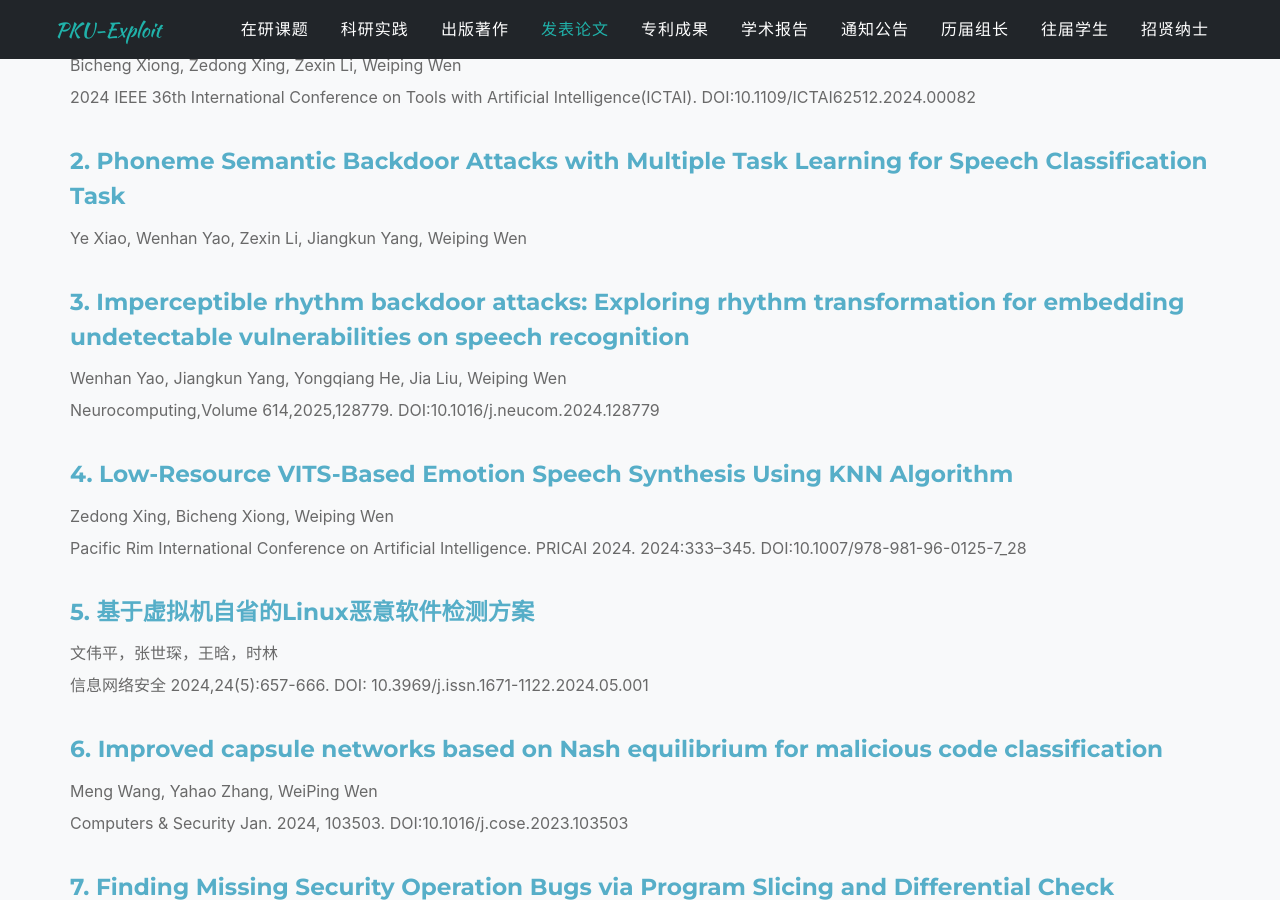
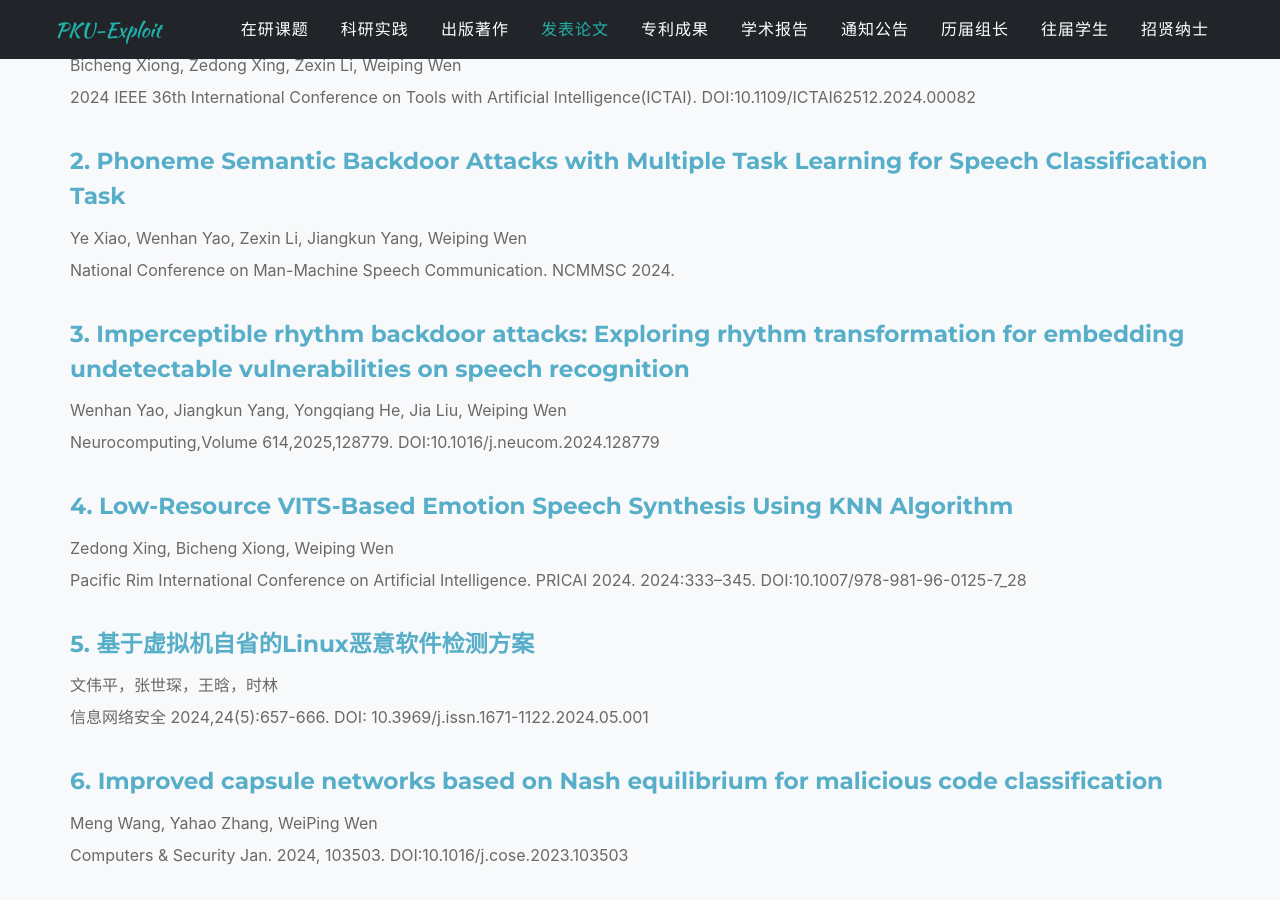
Before and after one commit to xxycfhb/xxycfhb.github.io, a Jekyll site: the page built from pages/paper.html, in a window 1280 px wide and 900 px high, scrolled down 401 px. Built offline with Jekyll 4.4.1, drawn with Linux system fonts in a browser that asks for light colours; some web fonts are replaced.

Commit message:
Update sitetext.yml

```diff
--- a/_data/sitetext.yml
+++ b/_data/sitetext.yml
@@ -1103,7 +1103,7 @@ paper:
 
       - title: "Phoneme Semantic Backdoor Attacks with Multiple Task Learning for Speech Classification Task"
         name: "Ye Xiao, Wenhan Yao, Zexin Li, Jiangkun Yang, Weiping Wen"
-        source: ""
+        source: "National Conference on Man-Machine Speech Communication. NCMMSC 2024. "
         url: "/files/paper102.pdf"
         download: "Phoneme Semantic Backdoor Attacks with Multiple Task Learning for Speech Classification Task.pdf"
 
```
